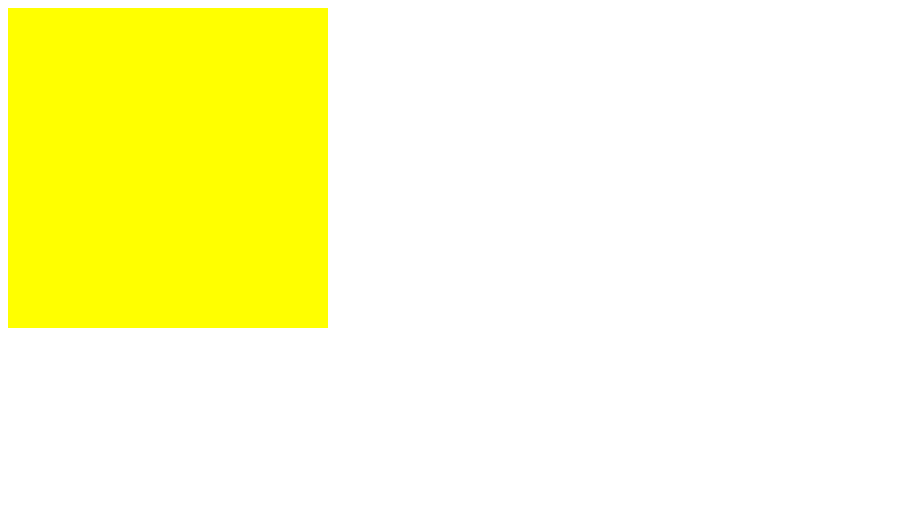
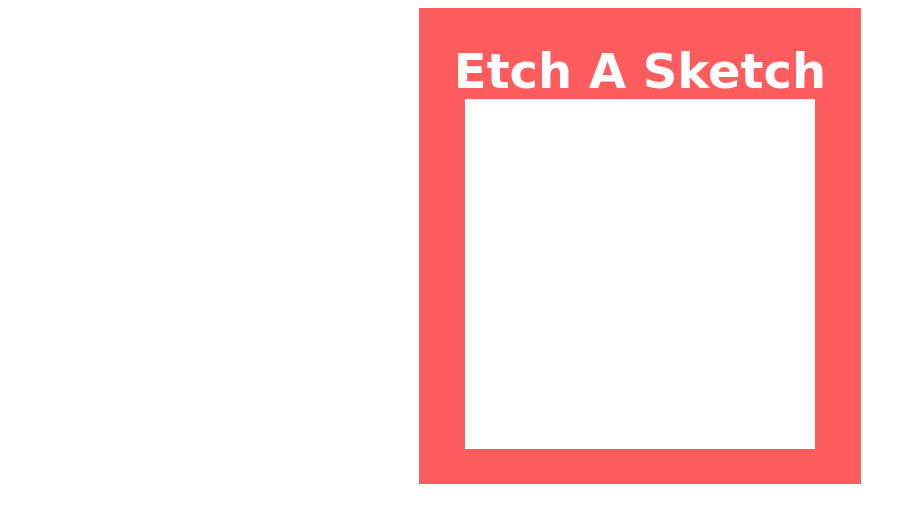
Before and after one commit to hectorgarcia07/ETCH-A-SKETCH, a plain HTML site: page index.html in a window 1280 px wide. Shown: the whole page, without its empty margins (0-916 px from the left). Drawn offline with Linux system fonts and the light colour scheme; a web font is replaced by a local one.

Commit message:
fixed flexbox items to shrink based on containers size and added css

```diff
--- a/index.html
+++ b/index.html
@@ -1,10 +1,18 @@
 <html>
     <head>
+        <link href="https://fonts.googleapis.com/css?family=Galada&display=swap" rel="stylesheet">
         <link rel="stylesheet" href="style.css">
     </head>
     <body>
         <div id="container">
+            <div id="etchBody">
+                <div>
+                    <h1 id="title">Etch A Sketch</h1>
+                </div>
+                <div id="etchBox">
 
+                </div>
+            </div>
         </div>
     </body>
     <script src="script.js"></script>
--- a/script.js
+++ b/script.js
@@ -1,10 +1,11 @@
-var parent = document.getElementById("container");
-var number = 16;
+var parent = document.getElementById("etchBox");
+var number = 100;
 
 //create row column of divs
 for(let i = 0; i < number; i++)
 {
     let row = document.createElement("div");
+    row.className = "column-style";
     for(let j = 0; j < number; j++)
     {
         let items = document.createElement("div");
--- a/style.css
+++ b/style.css
@@ -1,8 +1,38 @@
 #container{
     display: flex;
+    flex-flow: column nowrap;
+    align-items: center;
+}
+#etchBody{
+    display: flex;
+    flex-flow: column nowrap;
+    align-items: center;
+    border: 35px solid rgb(255, 93, 93);
+}
+#etchBody{
+    background-color: rgb(255, 93, 93);
+}
+#etchBox{
+    display: flex;
+    flex-flow: column nowrap;
+    width: 350px;
+    height: 350px;
+}
+#title{
+    font-family: 'Galada', cursive;
+    font-size: 3em;
+    margin: 0px 0px;
+    background-color: rgb(255, 93, 93);
+    color: white;
+}
+.column-style{
+    display: flex;
+    justify-content: center;
+    flex-grow: 1;
 }
 
 .cellStyle{
-    padding: 10px;
-    background-color: yellow;
+    flex-grow: 1;
+    padding: 1px;
+    background-color: white;
 }
```
